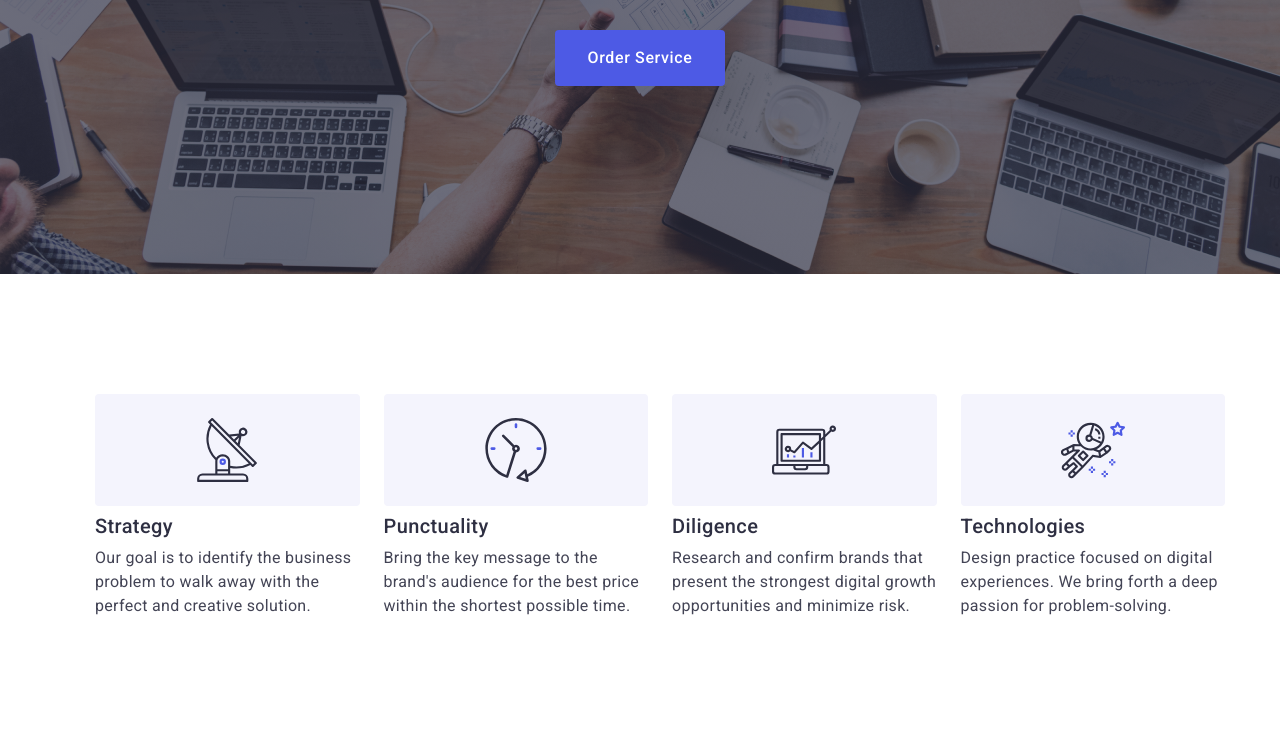
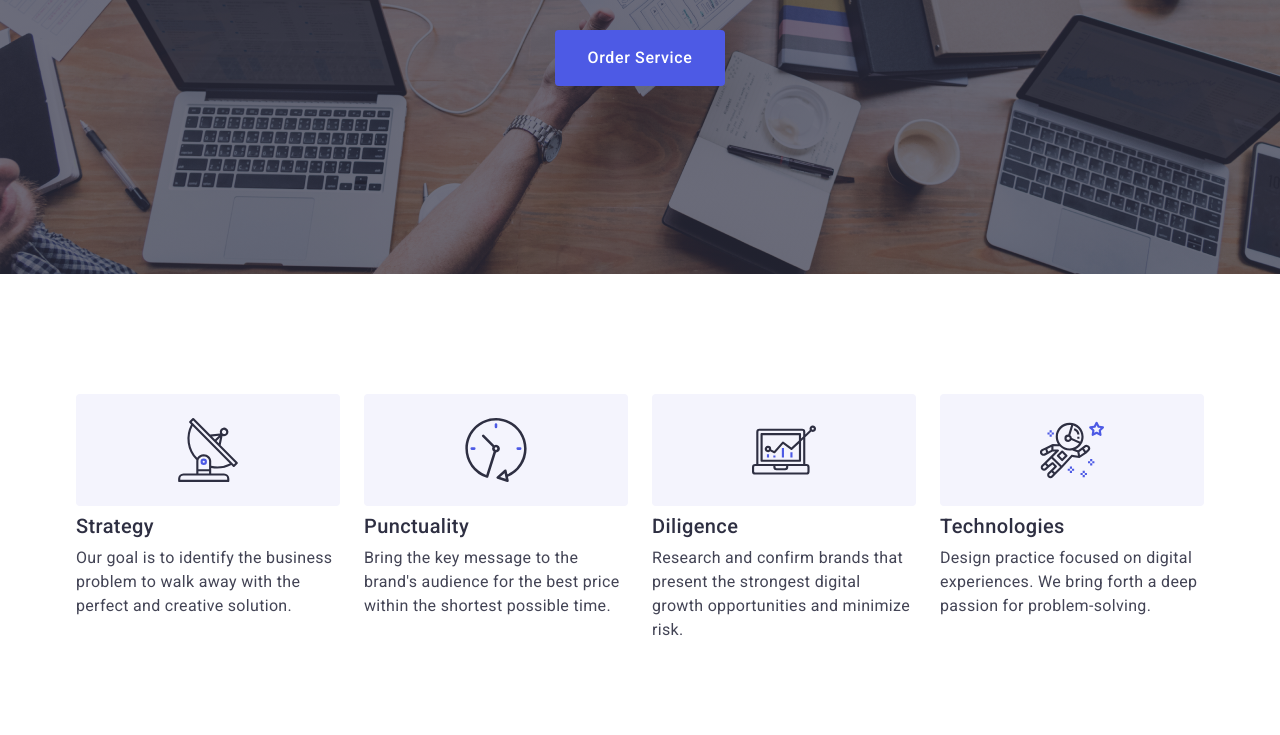
Before and after one commit to DragosU25/goit-markup-hw-04, a plain HTML site: page index.html in a window 1280 px wide. Shown: the part 399-1134 px from the top of the page. Drawn offline with Linux system fonts and the light colour scheme; files that its build step writes are made by us from their sources.

Commit message:
Update styles.css

```diff
--- a/css/styles.css
+++ b/css/styles.css
@@ -34,7 +34,7 @@ img {
 }
 
 .container {
-  width: 1200px;
+  width: 1158px;
   margin: 0 auto;
   padding: 0 15px;
 }
@@ -239,6 +239,7 @@ body {
 
 .list {
   list-style: none; /* ALL LISTS STYLING */
+  padding: 0;
 }
 /* SECTIONS */
 
```
